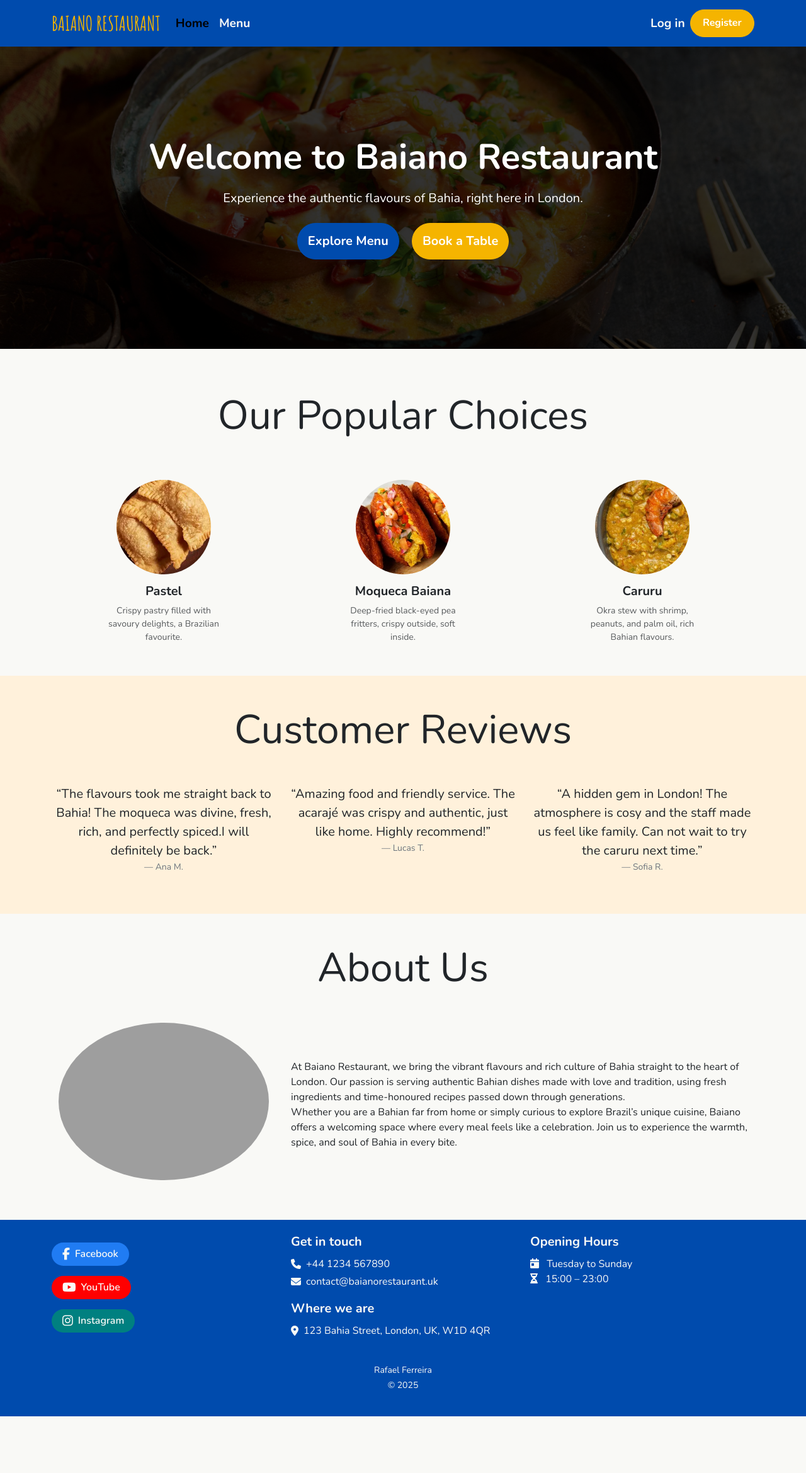
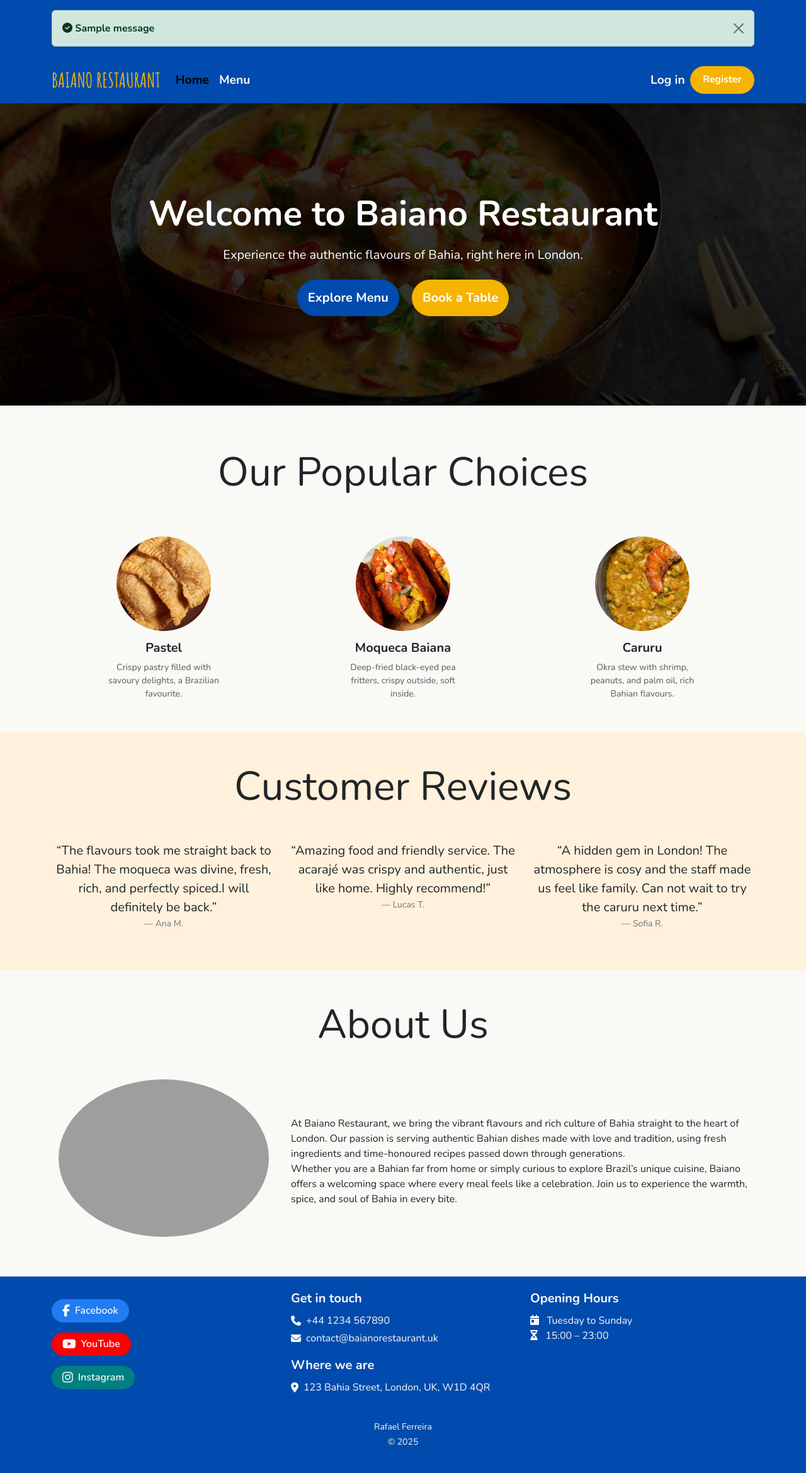
Before and after one commit to faelf/baiano, a Django app: page / in a window 1280 px wide. Shown: the whole page at 63% size. Before the commit the page ends 2249 px from the top, so only its background shows below. Run offline with Django 4.2, Linux system fonts and the light colour scheme; tables that the repository leaves empty hold one stand-in row (values such as "Sample post"); one stand-in notice (Sample message) is shown; some libraries are stand-ins or nearby versions; grey boxes are pictures that could not be loaded.

Commit message:
Add success message alerts

```diff
--- a/restaurant/views.py
+++ b/restaurant/views.py
@@ -1,30 +1,37 @@
 from django.shortcuts import render
 from django.contrib.auth.mixins import LoginRequiredMixin
+from django.contrib.messages.views import SuccessMessageMixin
 from django.views import generic
 from django.views.generic import CreateView, UpdateView, DeleteView
 from django.urls import reverse_lazy
 from .models import Reservations
 from .forms import ReservationForm
 
+
 def home(request):
-    return render(request, 'restaurant/home.html')
+    return render(request, "restaurant/home.html")
+
 
 def menu(request):
-    return render(request, 'restaurant/menu.html')
+    return render(request, "restaurant/menu.html")
+
 
 class ReservationsList(LoginRequiredMixin, generic.ListView):
     """
     View to display the reservations to logged in user
     """
 
-    template_name = 'restaurant/reservations_list.html'
-    context_object_name = 'reservations'
+    template_name = "restaurant/reservations_list.html"
+    context_object_name = "reservations"
 
     def get_queryset(self):
         # Filter reservations by logged-in user
-        return Reservations.objects.filter(user=self.request.user).order_by('-date', '-time')
+        return Reservations.objects.filter(user=self.request.user).order_by(
+            "-date", "-time"
+        )
 
-class ReservationCreateView(LoginRequiredMixin, CreateView):
+
+class ReservationCreateView(SuccessMessageMixin, LoginRequiredMixin, CreateView):
     """
     View to create a new reservation.
 
@@ -36,14 +43,16 @@ class ReservationCreateView(LoginRequiredMixin, CreateView):
 
     model = Reservations
     form_class = ReservationForm
-    template_name = 'restaurant/reservation_form.html'
-    success_url = reverse_lazy('reservations')
+    template_name = "restaurant/reservation_form.html"
+    success_url = reverse_lazy("reservations")
+    success_message = "Your reservation has been created successfully!"
 
     def form_valid(self, form):
         form.instance.user = self.request.user
         return super().form_valid(form)
 
-class ReservationUpdateView(LoginRequiredMixin, UpdateView):
+
+class ReservationUpdateView(SuccessMessageMixin, LoginRequiredMixin, UpdateView):
     """
     View to edit a reservation.
 
@@ -55,13 +64,15 @@ class ReservationUpdateView(LoginRequiredMixin, UpdateView):
 
     model = Reservations
     form_class = ReservationForm
-    template_name = 'restaurant/reservation_form.html'
-    success_url = reverse_lazy('reservations')
+    template_name = "restaurant/reservation_form.html"
+    success_url = reverse_lazy("reservations")
+    success_message = "Your reservation has been updated successfully!"
 
     def get_queryset(self):
         return Reservations.objects.filter(user=self.request.user)
 
-class ReservationDeleteView(LoginRequiredMixin, DeleteView):
+
+class ReservationDeleteView(SuccessMessageMixin, LoginRequiredMixin, DeleteView):
     """
     View to delete a reservation.
 
@@ -71,8 +82,9 @@ class ReservationDeleteView(LoginRequiredMixin, DeleteView):
     """
 
     model = Reservations
-    template_name = 'restaurant/reservation_confirm_delete.html'
-    success_url = reverse_lazy('reservations')
+    template_name = "restaurant/reservation_confirm_delete.html"
+    success_url = reverse_lazy("reservations")
+    success_message = "Your reservation has been deleted successfully!"
 
     def get_queryset(self):
         return Reservations.objects.filter(user=self.request.user)
--- a/static/css/main.css
+++ b/static/css/main.css
@@ -51,6 +51,10 @@ a {
   max-height: 250px;
   border-radius: 50%;
   margin-bottom: 15px;
+}
+
+.alert-bg {
+  background-color: var(--colour-primary);
 }
 
 /* Buttons Styles */
--- a/templates/base.html
+++ b/templates/base.html
@@ -39,6 +39,19 @@
 </head>
 
 <body class="d-flex flex-column min-vh-100">
+
+  {% if messages %}
+  {% for message in messages %}
+  <div class="alert-bg">
+    <div class="container">
+      <div class="mt-3 alert alert-success alert-dismissible fade show" role="alert">
+        <strong> <i class="fa-solid fa-circle-check"></i> {{ message }} </strong>
+        <button type="button" class="btn-close" data-bs-dismiss="alert" aria-label="Close"></button>
+      </div>
+    </div>
+  </div>
+  {% endfor %}
+  {% endif %}
 
   <!-- Navigation Menu -->
   <nav class="navbar navbar-expand-lg">
```
Also changed, not shown: 1 other file.
